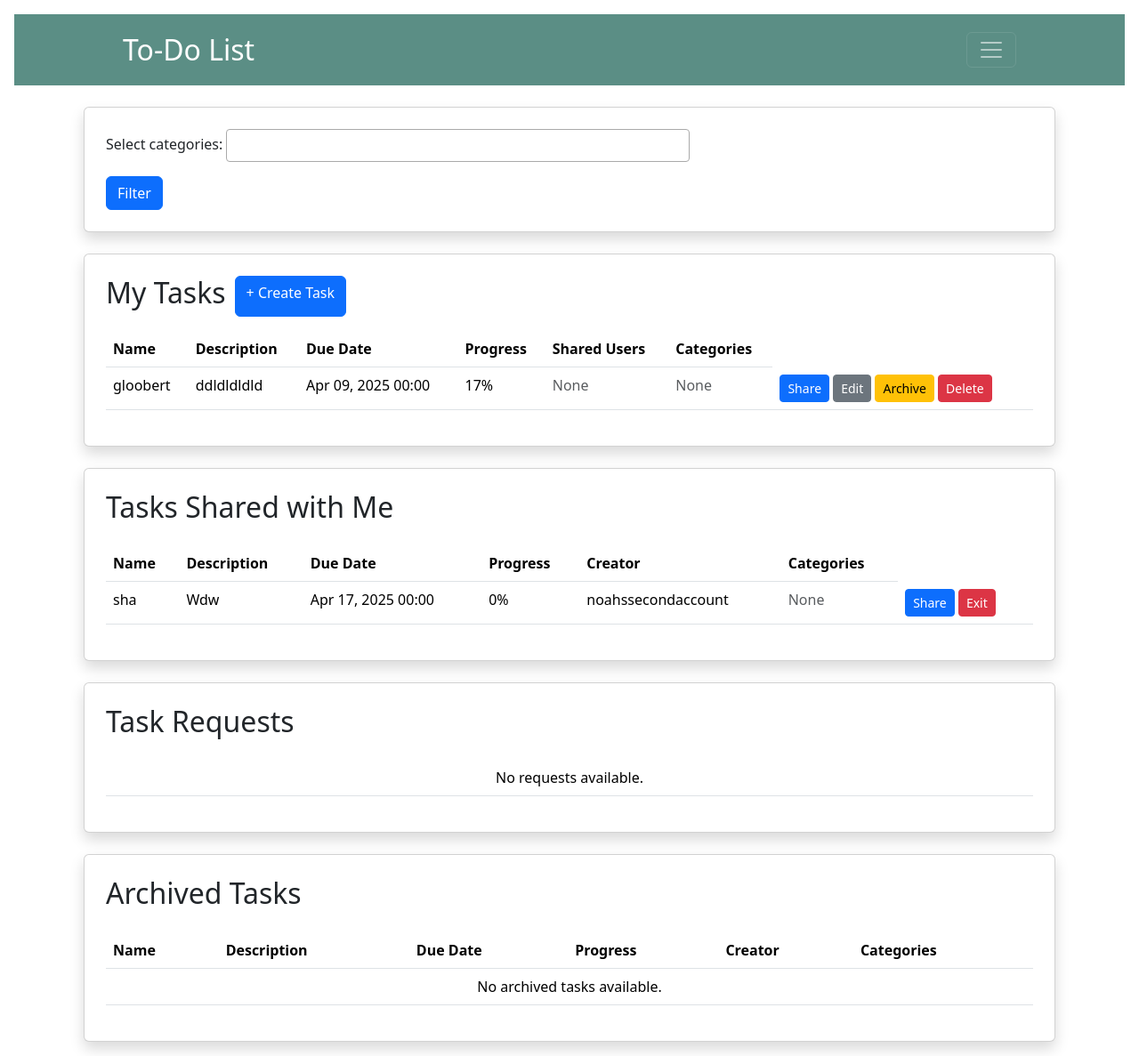
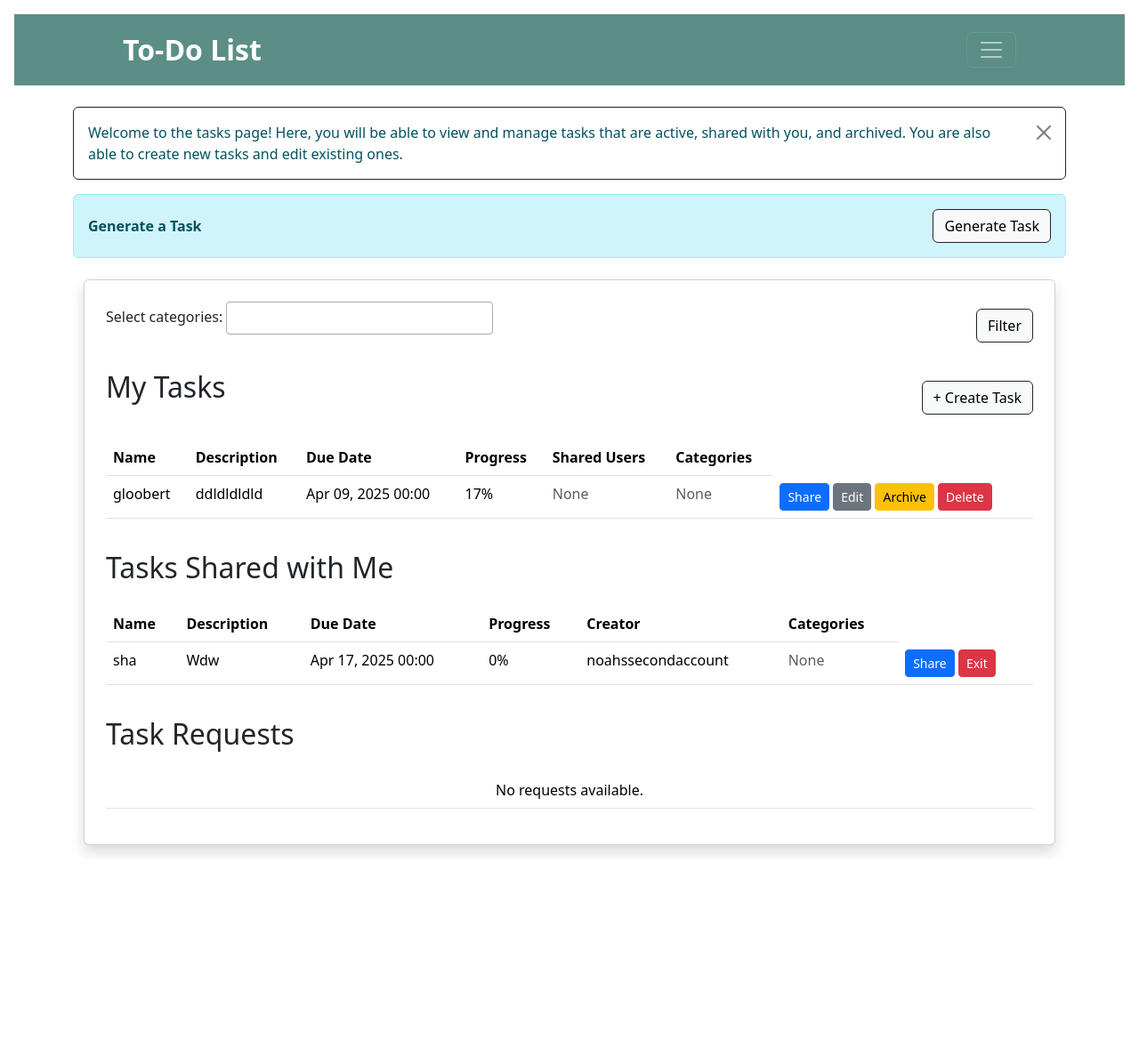
Before and after one commit to UCCS-SP25-CS4300-CS5300-1/Group-1-spring-2025, a Django app: page /tasks/ in a window 1280 px wide. Shown: the whole page at 89% size. After the commit the page ends 961 px from the top, so only its background shows below. Run offline with Django 5.2, Linux system fonts and the light colour scheme; a user stored in the database is signed in; data comes from the database, SQL or seed files in the repository; data that the repository does not hold is empty.

Commit message:
Merge between dev-branch and james-tasks

```diff
--- a/team1project/team1project/settings.py
+++ b/team1project/team1project/settings.py
@@ -12,10 +12,10 @@ https://docs.djangoproject.com/en/5.1/ref/settings/
 
 from pathlib import Path
 import os
+from dotenv import load_dotenv
 
 # Build paths inside the project like this: BASE_DIR / 'subdir'.
 BASE_DIR = Path(__file__).resolve().parent.parent
-
 
 # Quick-start development settings - unsuitable for production
 # See https://docs.djangoproject.com/en/5.1/howto/deployment/checklist/
@@ -164,3 +164,7 @@ DEFAULT_AUTO_FIELD = 'django.db.models.BigAutoField'
 
 SELECT2_CACHE_BACKEND = 'default'
 SELECT2_CACHE_BACKEND_ALIAS = 'select2'
+
+# Used for task suggestions OPENAI API implementation
+load_dotenv()
+OPENAI_TASK_SUGGESTION = os.getenv("OPENAI_TASK_SUGGESTION")
--- a/team1project/todoapp/apps.py
+++ b/team1project/todoapp/apps.py
@@ -1,5 +1,4 @@
 from django.apps import AppConfig
-
 
 class TodoappConfig(AppConfig):
     default_auto_field = 'django.db.models.BigAutoField'
--- a/team1project/todoapp/forms.py
+++ b/team1project/todoapp/forms.py
@@ -29,7 +29,6 @@ class TaskForm(forms.ModelForm):
             'due_date': forms.DateInput(attrs={'type': 'date'}),
             'progress': forms.NumberInput(attrs={'type': 'range', 'min': '0', 'max': '100', 'step': '1', 'oninput': 'updateProgressLabel(this.value)'}),
         }
-
 
 class TaskCollabForm(forms.ModelForm):
     # Prevent the current user from showing up in the queryset
--- a/team1project/todoapp/templates/base.html
+++ b/team1project/todoapp/templates/base.html
@@ -55,7 +55,7 @@
 
         <nav class="navbar navbar-dark" style="height: 80px; background-color: #5b8e85;">
             <div class="container-fluid">
-                <a class="navbar-brand" href="#" style="margin-left: 110px; font-size: 2rem;">To-Do List</a>
+                <a href="{% url 'home' %}" class="navbar-brand" href="#" style="margin-left: 110px; font-size: 2rem;"><b>To-Do List</b></a>
                 <button class="navbar-toggler ms-auto" type="button" data-bs-toggle="collapse" data-bs-target="#navbarToggleExternalContent" aria-controls="navbarToggleExternalContent" aria-expanded="false" aria-label="Toggle navigation" style="margin-right: 110px;">
                     <span class="navbar-toggler-icon"></span>
                 </button>
--- a/team1project/todoapp/templates/edit_profile.html
+++ b/team1project/todoapp/templates/edit_profile.html
@@ -6,7 +6,7 @@
             <!-- Content Column -->
             <div class="col-md-12">
                 <div class="d-flex justify-content-end">
-                    <a href="{% url 'profile_settings' %}" class="btn btn-primary" style="background-color: gray;">Cancel</a>
+                    <a href="{% url 'profile_settings' %}" class="btn btn-seconday" style="color: white; background-color: gray;">Cancel</a>
                 </div>
                 <h2 class="card-title" style="margin-bottom: 30px;">Profile Settings</h2>
 
--- a/team1project/todoapp/templates/task_view.html
+++ b/team1project/todoapp/templates/task_view.html
@@ -7,7 +7,7 @@
     <style>
         /* Ensure Select2 dropdown takes full width */
         .select2-container {
-            width: 50% !important;
+            width: 300px !important;
         }
     </style>
     <script>
@@ -20,28 +20,56 @@
     {{ form.media.css }}
 {% endblock %}
 
-<!-- Filter tasks GET request -->
-<div class="container mt-4">
-    <div class="card p-4 shadow">
-        <div class="filter-form">
-            <form method="get" name="filter_tasks">
-                {% csrf_token %}
-                {{ form.as_p }}
-                <button type="submit" name="make-filter" class="btn btn-primary">Filter</button>
-            </form>
-            <script src="https://cdnjs.cloudflare.com/ajax/libs/jquery/3.5.1/jquery.min.js"></script>
-            {{ form.media.js }}
-        </div>
-    </div>
+<div class="alert alert-info alert-dismissible fade show d-flex justify-content-between align-items-center flex-wrap gap-2 border border-dark" style="background-color:white;" role="alert">
+    <p class="mb-0">
+      Welcome to the tasks page! Here, you will be able to view and manage tasks that are active, shared with you, and archived. You are also able to create new tasks and edit existing ones.
+    </p>
+    <button type="button" class="btn-close" data-bs-dismiss="alert" aria-label="Close"></button>
+  </div>
+
+
+<div class="alert alert-info d-flex justify-content-between align-items-center flex-wrap gap-2" style="display: flex;">
+    <!-- Display generated task name and an option to add the generated task -->
+    {% if suggested_name and has_task %}
+            <p style= "margin-top: 10px;" title="Personalized tasks are suggested to you based on your activity and patterns! Click 'Add Task' to customize this task and add it to your calender."><b>˗ˏˋ ★ ˎˊ˗ &ensp; Task Suggestion: &ensp; </b> {{ suggested_name }}</p>
+            <a href="{% url 'add_task' %}?name={{ suggested_name|urlencode }}&description={{ suggested_description|urlencode }}{% for cat in suggested_categories %}&categories={{ cat|urlencode }}{% endfor %}" class="btn btn-light border border-dark">
+                Add Task
+            </a>
+
+    <!-- If user has not generated a task print this -->
+    {% elif has_task and not suggested_name %}
+        <strong>Generate a Task</strong>
+
+    <!-- Prevent user from generating a task before making a task of their own -->
+    {% else %}
+            <strong>Make a task before generating one</strong>
+    {% endif %}
+
+        <!-- Allow user to generate a task with AI if they have at least one task they made -->
+    {% if has_task %}
+        <form method="get">
+            <button name="generate-task" type="submit" class="btn btn-light border border-dark">Generate Task</button>
+        </form>
+    {% endif %}
 </div>
 
 <!-- User's Created Tasks -->
 <div class="container mt-4">
     <div class="card p-4 shadow">
-        <div class="title-card">
+        <div class="filter-form">
+            <form method="get" title="Select a category to filter all tasks based on their category assignment." name="filter_tasks" class="d-flex justify-content-between align-items-center flex-wrap gap-2">
+                {% csrf_token %}
+                {{ form.as_p }}
+                <button type="submit" name="make-filter" class="btn btn-light border border-dark">Filter</button>
+            </form>
+            <script src="https://cdnjs.cloudflare.com/ajax/libs/jquery/3.5.1/jquery.min.js"></script>
+            {{ form.media.js }}
+        </div>
+
+        <div class="title-card d-flex justify-content-between align-items-center mt-4 mb-3" style="margin-top:20px;">
             <h2 class="mb-4">My Tasks</h2>
 
-            <a href="{% url 'add_task' %}" class="btn btn-primary mb-3">+ Create Task</a>
+            <a href="{% url 'add_task' %}" class="btn btn-light border border-dark">+ Create Task</a>
         </div>
 
         <table class="table">
@@ -89,14 +117,9 @@
                 {% endfor %}
             </tbody>
         </table>
-    </div>
-</div>
 
-<!-- User's Shared Tasks -->
-<div class="container mt-4">
-    <div class="card p-4 shadow">
         <div class="title-card">
-            <h2 class="mb-4">Tasks Shared with Me</h2>
+            <h2 class="mb-4" style="margin-top:20px;">Tasks Shared with Me</h2>
         </div>
         <table class="table">
                 <tr>
@@ -135,14 +158,9 @@
                 {% endfor %}
             </tbody>
         </table>
-    </div>
-</div>
 
-<!-- Incoming Task Requests -->
-<div class="container mt-4">
-    <div class="card p-4 shadow">
         <div class="title-card">
-            <h2 class="mb-4">Task Requests</h2>
+            <h2 class="mb-4" style="margin-top: 20px;">Task Requests</h2>
         </div>
         <table class="table">
             <tbody>
@@ -181,51 +199,6 @@
     </div>
 </div>
 
-<!-- User's Archived Tasks -->
-<div class="container mt-4">
-
-    <div class="card p-4 shadow">
-        <div class="title-card">
-            <h2 class="mb-4">Archived Tasks</h2>
-        </div>
-        <table class="table">
-            <thead>
-                <tr>
-                    <th>Name</th>
-                    <th>Description</th>
-                    <th>Due Date</th>
-                    <th>Progress</th>
-                    <th>Creator</th>
-                    <th>Categories</th>
-                </tr>
-            </thead>
-            <tbody>
-                {% for task in archived_tasks %}
-                <tr>
-                    <td>{{ task.name }}</td>
-                    <td>{{ task.description }}</td>
-                    <td>{{ task.due_date|date:"M d, Y H:i" }}</td>
-                    <td>{{ task.progress }}%</td>
-                    <td>{{ task.creator }}</td>
-                    <td>
-                        {% for category in task.categories.all %}
-                            <span class="badge bg-secondary">{{ category.name }}</span>
-                        {% empty %}
-                            <span class="text-muted">None</span>
-                        {% endfor %}
-                    </td>
-                </tr>
-                {% empty %}
-                <tr>
-                    <td colspan="6" class="text-center">No archived tasks available.</td>
-                </tr>
-                {% endfor %}
-            </tbody>
-        </table>
-    </div>
-</div>
-
-
 <script>
     function confirmDelete(taskId) {
         if (confirm("Are you sure you want to delete this task?")) {
--- a/team1project/todoapp/views.py
+++ b/team1project/todoapp/views.py
@@ -14,12 +14,57 @@ from django.contrib.auth.mixins import LoginRequiredMixin
 from django.utils import timezone
 
 from .forms import CustomUserCreationForm, TaskForm, TaskCollabForm, FilterTasksForm
-from .models import Task, TaskCollabRequest
+from .models import Task, TaskCollabRequest, Category
 from .utils import TaskCalendar
 from datetime import datetime
+import openai
 import json
 
 # Create your views here.
+
+# Retrieves user data and sends to OpenAI API to facilitate task suggestions
+def get_ai_task_suggestion(request):
+    if 'generate-task' in request.GET:
+        tasks = Task.objects.filter(creator=request.user)
+
+        task_data = []
+        for task in tasks:
+            task_data.append({
+                'name': task.name,
+                'description': task.description,
+                'due_date': task.due_date,
+                'categories': [category.name for category in task.categories.all()]
+            })
+
+        task_data_str = "\n".join([
+            f"Task: {task['name']}\nDescription: {task['description']}\nDue Date: {task['due_date']}\nCategories: {', '.join(task['categories'])}"
+            for task in task_data
+        ])
+
+        prompt = f"""
+        Based on the user's previous tasks and patterns, suggest a new task for the user. Try to predict what task the user wants to complete next, or what task they may have forgotten to create. Make sure the task is relevant. Return the response in JSON format with the following keys: name, description, due date, and categories.
+
+        User's Tasks:
+        {task_data_str}
+
+        Respond only with the JSON object.
+        """
+
+        client = openai.OpenAI(api_key=settings.OPENAI_TASK_SUGGESTION)
+
+        response = client.completions.create(
+            model="gpt-3.5-turbo-instruct",
+            prompt=prompt,
+            max_tokens=100,
+            temperature=0.7,
+        )
+
+        try:
+            return json.loads(response.choices[0].text.strip())
+        except json.JSONDecodeError:
+            return None
+
+
 def index(request):
     form = AuthenticationForm()
     if request.method == 'POST':
@@ -91,6 +136,7 @@ def task_view(request):
         Q(creator=request.user) | Q(assigned_users=request.user),
         Q(is_completed=False) | Q(is_completed=True, due_date__gte=timezone.now())
     ).distinct()
+
     task_requests = TaskCollabRequest.objects.filter(to_user=request.user)
     shared_tasks = Task.objects.filter(assigned_users=request.user)
     archived_tasks = Task.objects.filter(
@@ -99,17 +145,27 @@ def task_view(request):
     ).filter(
         Q(creator=request.user) | Q(assigned_users=request.user)
     ).distinct().order_by('-due_date')[:10]
-
+    has_task = Task.objects.filter(creator=request.user).exists()
 
     form, filtered_tasks, shared_filtered_tasks = get_filtered_tasks(request)
+
+    task_suggestion = get_ai_task_suggestion(request)
+    suggested_name = task_suggestion.get('name', '') if task_suggestion else ''
+    suggested_description = task_suggestion.get('description', '') if task_suggestion else ''
+    suggested_categories = task_suggestion.get('categories', []) if task_suggestion else []
+
     return render(request, 'task_view.html', {
         'my_tasks': filtered_tasks,
         'task_requests': task_requests,
         'shared_tasks': shared_filtered_tasks,
         'vapid_key': settings.VAPID_PUBLIC_KEY,
         'archived_tasks': archived_tasks,
-		'form': form})
-
+		'form': form,
+        'suggested_name': suggested_name,
+        'suggested_description': suggested_description,
+        'suggested_categories': suggested_categories,
+        'has_task': has_task
+    })
 
 def get_filtered_tasks(request):
     form = FilterTasksForm(request.GET or None)
@@ -129,8 +185,6 @@ def get_filtered_tasks(request):
 
     return form, my_filtered_tasks, shared_filtered_tasks
 
-
-
 @login_required(login_url='/')
 def add_task(request):
     if request.method == "POST":
@@ -142,7 +196,25 @@ def add_task(request):
             form.save_m2m()
             return redirect('task_view')
     else:
+        name = request.GET.get('name')
+        description = request.GET.get('description')
+        categories = request.GET.getlist('categories')
+        due_date = request.GET.get('due_date')
+        # print("Due date for task:", due_date)
+
         form = TaskForm()
+        initial = {}
+
+        if name:
+            initial['name'] = name
+        if description:
+            initial['description'] = description
+        if categories:
+            initial['categories'] = list(Category.objects.filter(name__in=categories).values_list('id', flat=True))
+        if due_date:
+            initial['due_date'] = datetime.strptime(due_date, "%Y-%m-%d").date()
+
+        form.initial = initial
 
     return render(request, 'add_task.html', {'form': form})
 
@@ -158,7 +230,6 @@ def delete_task(request, task_id):
 def edit_task(request, task_id):
     task = get_object_or_404(Task, id=task_id)
 
-
     if request.method == 'POST':
         form = TaskForm(request.POST, instance=task)
         if form.is_valid():
@@ -171,7 +242,6 @@ def edit_task(request, task_id):
         form = TaskForm(instance=task)
 
     return render(request, 'add_task.html', {'form': form, 'edit_mode': True})
-
 
 @login_required(login_url='/')
 def share_task(request, task_id):
@@ -219,7 +289,6 @@ def accept_task(request, request_id):
 
         return redirect('task_view')
 
-
 def shared_task_view(request, task_id):
 	'''
 	This function allows users to view shared task and accept it without creating a request object
@@ -251,7 +320,6 @@ def shared_task_view(request, task_id):
 
 	return render(request, 'shared_task_view.html', context)
 
-
 @login_required(login_url='/')
 def accept_task_link(request, task_id):
 	task = get_object_or_404(Task, id=task_id)
@@ -278,13 +346,11 @@ def accept_task_link(request, task_id):
 			return redirect('task_view')
 	return redirect('shared_task_view', task_id=task.id)
 
-
 @login_required(login_url='/')
 def exit_task(request, task_id):
     task = get_object_or_404(Task, id=task_id)
     task.assigned_users.remove(request.user)
     return redirect('task_view')
-
 
 def archive_task(request, task_id):
     task = get_object_or_404(Task, id=task_id)
@@ -300,8 +366,6 @@ def task_archive(request):
     return render(request, 'task_archive.html', {
         'archived_tasks': archived_tasks
     })
-
-
 
 @csrf_exempt
 def save_subscription(request):
```
Also changed, not shown: team1project/todoapp/templates/add_task.html (+12 -6 lines), team1project/todoapp/templates/home.html (+7 -1 lines), team1project/todoapp/templates/index.html (+8 -1 lines), team1project/todoapp/templates/profile_settings.html (+9 -2 lines), team1project/todoapp/templates/task_archive.html (+8 -2 lines), 1 other file.
